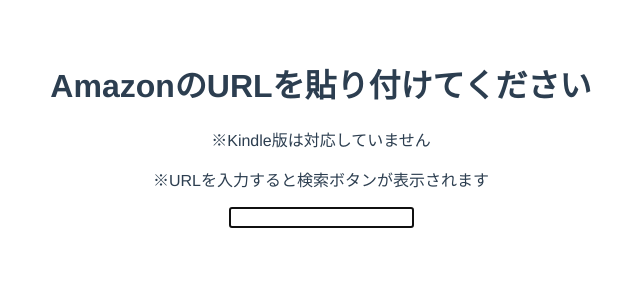
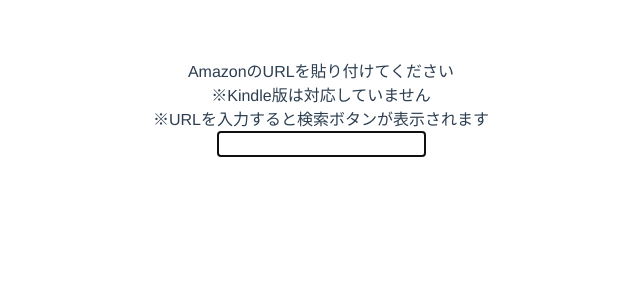
Before and after one commit to 026KANAYAMA/Library-search-extention, a Vue app in the folder vue-app/: page / in a window 1280 px wide. Shown: the top 300 px of the page, without its empty margins (319-959 px from the left). Built offline with nearby package versions, Linux system fonts and the light colour scheme; the HTML template or start-up script is replaced by a standard one.

Commit message:
setup tailwind

```diff
--- a/vue-app/package.json
+++ b/vue-app/package.json
@@ -19,8 +19,11 @@
     "@vue/cli-plugin-babel": "~5.0.0",
     "@vue/cli-plugin-eslint": "~5.0.0",
     "@vue/cli-service": "~5.0.0",
+    "autoprefixer": "^10.4.13",
     "eslint": "^7.32.0",
-    "eslint-plugin-vue": "^8.0.3"
+    "eslint-plugin-vue": "^8.0.3",
+    "postcss": "^8.4.21",
+    "tailwindcss": "^3.2.7"
   },
   "eslintConfig": {
     "root": true,
--- /dev/null
+++ b/vue-app/postcss.config.js
@@ -0,0 +1,6 @@
+module.exports = {
+  plugins: {
+    tailwindcss: {},
+    autoprefixer: {},
+  },
+}
--- a/vue-app/src/App.vue
+++ b/vue-app/src/App.vue
@@ -4,7 +4,7 @@
 
 <script>
 import InputForm from './components/InputForm.vue'
-
+import './index.css'
 export default {
   name: 'App',
   components: {
--- /dev/null
+++ b/vue-app/src/index.css
@@ -0,0 +1,3 @@
+@tailwind base;
+@tailwind components;
+@tailwind utilities;
--- /dev/null
+++ b/vue-app/tailwind.config.js
@@ -0,0 +1,10 @@
+/** @type {import('tailwindcss').Config} */
+module.exports = {
+  content: [],
+  purge: ['./index.html', './src/**/*.{vue,js,ts,jsx,tsx}'],
+  darkMode: false,
+  theme: {
+    extend: {},
+  },
+  plugins: [],
+}
```
Also changed, not shown: 1 other file (tests, documents, lock files or other folders).
